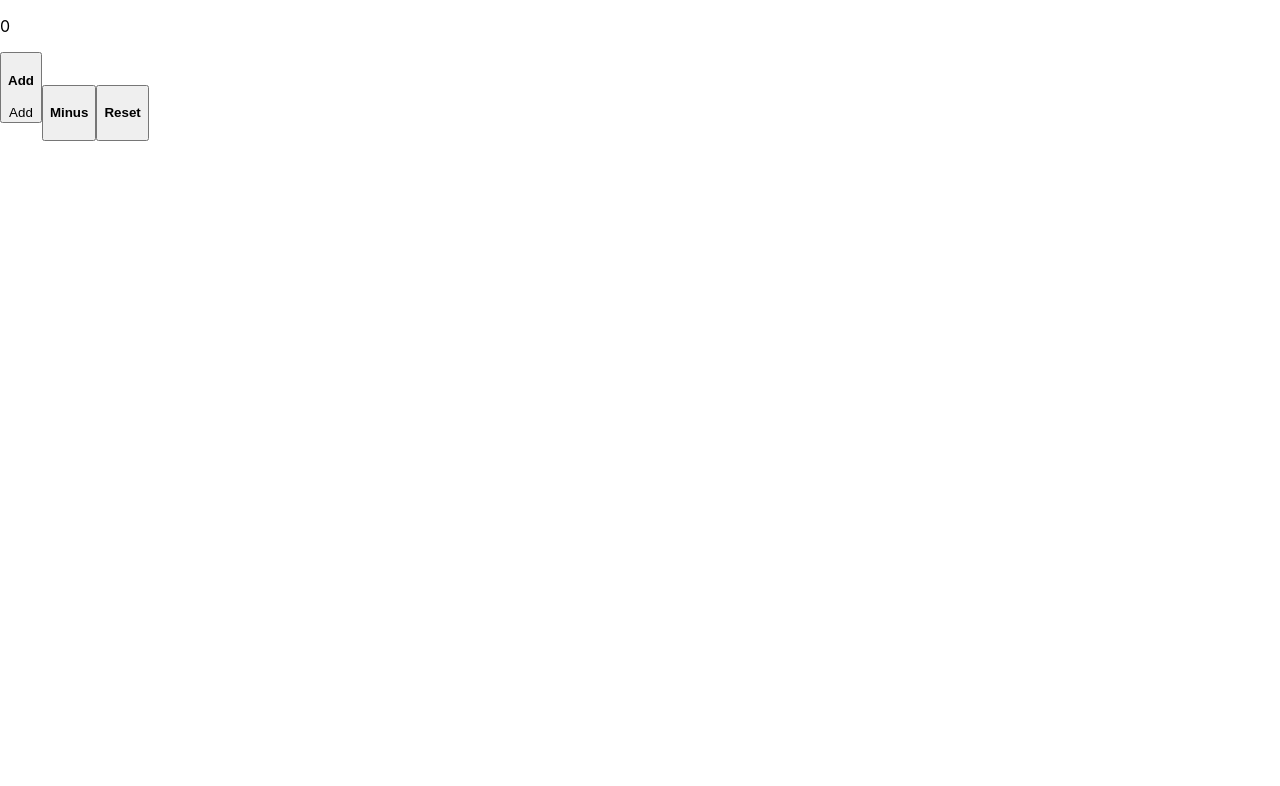
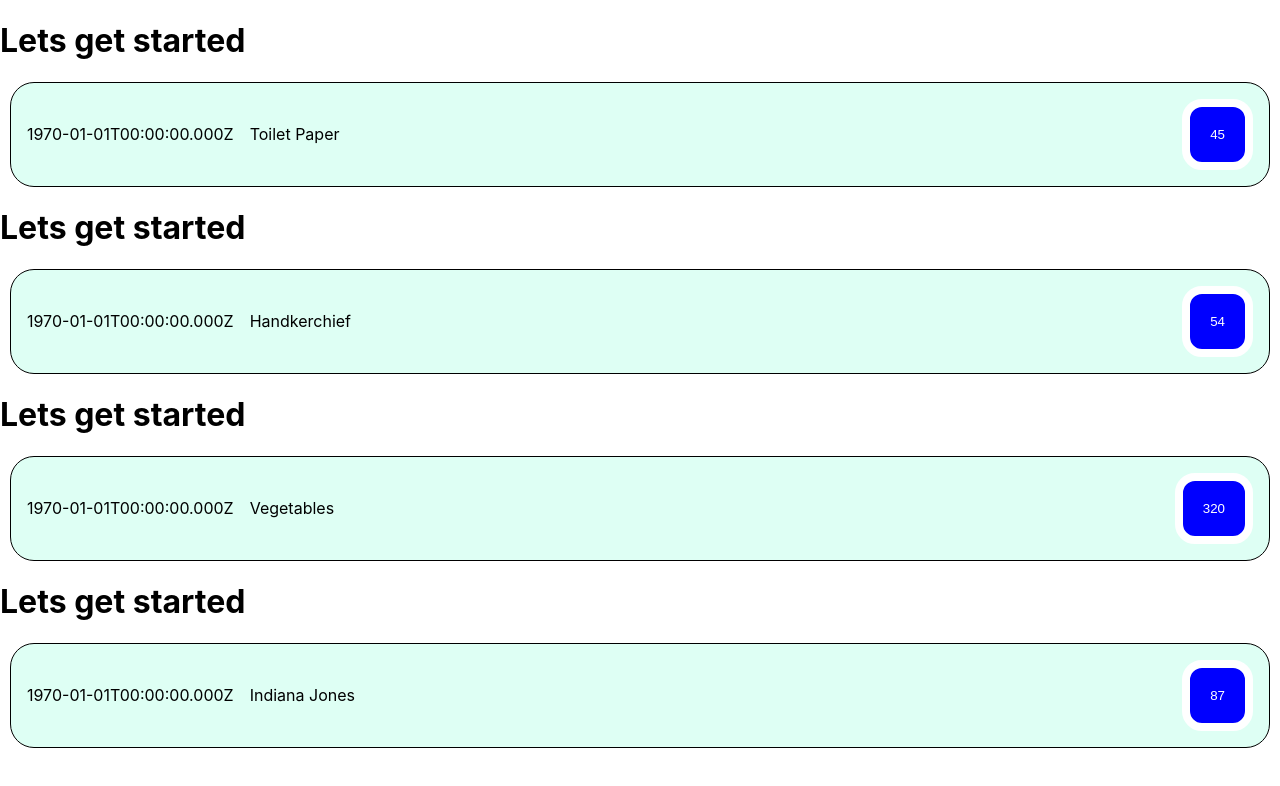
Before and after one commit to Alfred-KInyua/reduxStore, a React (Create React App) app: page / in a window 1280 px wide. Shown: the top 786 px of the page. Built offline with nearby package versions, Linux system fonts and the light colour scheme.

Commit message:
Add expense component with props

```diff
--- a/src/App.js
+++ b/src/App.js
@@ -1,8 +1,55 @@
 import Counter from './feature/counter/Counter';
+import ExpenseItem from './components/expenseItem';
 function App() {
+  const expenses = [
+    {
+      id: 'e1',
+      title: 'Toilet Paper',
+      amount: 45,
+      date: new Date(2 / 6 / 2022),
+    },
+    {
+      id: 'e2',
+      title: 'Handkerchief',
+      amount: 54,
+      date: new Date(4 / 8 / 2022),
+    },
+    {
+      id: 'e3',
+      title: 'Vegetables',
+      amount: 320,
+      date: new Date(7 / 2 / 2022),
+    },
+    {
+      id: 'e4',
+      title: 'Indiana Jones',
+      amount: 87,
+      date: new Date(10 / 12 / 2022),
+    },
+  ];
+
   return (
     <>
-      <Counter />
+      <ExpenseItem
+        title={expenses[0].title}
+        amount={expenses[0].amount}
+        date={expenses[0].date}
+      />
+      <ExpenseItem
+        title={expenses[1].title}
+        amount={expenses[1].amount}
+        date={expenses[1].date}
+      />
+      <ExpenseItem
+        title={expenses[2].title}
+        amount={expenses[2].amount}
+        date={expenses[2].date}
+      />
+      <ExpenseItem
+        title={expenses[3].title}
+        amount={expenses[3].amount}
+        date={expenses[3].date}
+      />
     </>
   );
 }
--- a/src/app/store.js
+++ b/src/app/store.js
@@ -1,8 +1,8 @@
 import { configureStore } from '@reduxjs/toolkit';
-import counterReducer from '../feature/counter/counterSlice';
+import counterSlice from '../feature/counter/counterSlice';
 const store = configureStore({
   reducer: {
-    counter: counterReducer,
+    counter: counterSlice,
   },
 });
 
--- /dev/null
+++ b/src/components/expenseItem.js
@@ -0,0 +1,19 @@
+import React from 'react';
+import './style.css';
+
+function ExpenseItem(props) {
+  return (
+    <>
+      <h1>Lets get started</h1>
+      <div className="items">
+        <div className="sub-items">
+          <div>{props.date.toISOString()}</div>
+          <div className="carInsurance">{props.title}</div>
+        </div>
+        <button className="btn"> {props.amount}</button>
+      </div>
+    </>
+  );
+}
+
+export default ExpenseItem;
--- /dev/null
+++ b/src/components/style.css
@@ -0,0 +1,25 @@
+.items {
+  display: flex;
+  align-items: center;
+  justify-content: space-between;
+  border: 1px solid black;
+  border-radius: 1.5em;
+  padding: 1em;
+  margin: 10px;
+  background-color: rgba(127, 255, 212, 0.253);
+}
+.sub-items {
+  display: flex;
+  justify-content: center;
+  align-items: center;
+}
+.carInsurance {
+  margin-left: 1em;
+}
+.btn {
+  padding: 1.5em;
+  border-radius: 1.5em;
+  color: white;
+  background-color: blue;
+  border: 8px solid white;
+}
--- a/src/feature/counter/Counter.js
+++ b/src/feature/counter/Counter.js
@@ -1,22 +1,43 @@
 import React from 'react';
 import { useSelector, useDispatch } from 'react-redux';
-import { increment, decrement, reset } from './counterSlice';
+import { increment, decrement, reset, incrementByAmount } from './counterSlice';
+import { useState } from 'react';
 
 const Counter = () => {
   const counts = useSelector((state) => state.counter.counts);
   const dispatch = useDispatch();
+
+  const [addAmt, setAddAmt] = useState(0);
+  const val = Number(addAmt) || 0; // ensure its a number
+
+  const resetAll = () => {
+    setAddAmt(0);
+    dispatch(reset());
+  };
   return (
     <section>
       <p>{counts}</p>
+      <div>
         <button onClick={() => dispatch(increment())}>
           <h4>Add</h4>Add
         </button>
         <button onClick={() => dispatch(decrement())}>
           <h4>Minus</h4>
         </button>
-      <button onClick={() => dispatch(reset())}>
-        <h4>Reset</h4>
+      </div>
+      <input
+        type="text"
+        value={addAmt}
+        onChange={(e) => {
+          setAddAmt(e.target.value);
+        }}
+      />
+      <div>
+        <button onClick={() => dispatch(incrementByAmount(val))}>
+          Add Amount
         </button>
+        <button onClick={() => dispatch(resetAll)}>Reset</button>
+      </div>
     </section>
   );
 };
--- a/src/feature/counter/counterSlice.js
+++ b/src/feature/counter/counterSlice.js
@@ -16,8 +16,12 @@ export const counterSlice = createSlice({
     reset: (state) => {
       state.counts = 0;
     },
+    incrementByAmount: (state, action) => {
+      state.counts += action.payload;
+    },
   },
 });
 
 export default counterSlice.reducer;
-export const { increment, decrement, reset } = counterSlice.actions;
+export const { increment, decrement, reset, incrementByAmount } =
+  counterSlice.actions;
```
Lines whose indentation alone changed are shown as unchanged.
